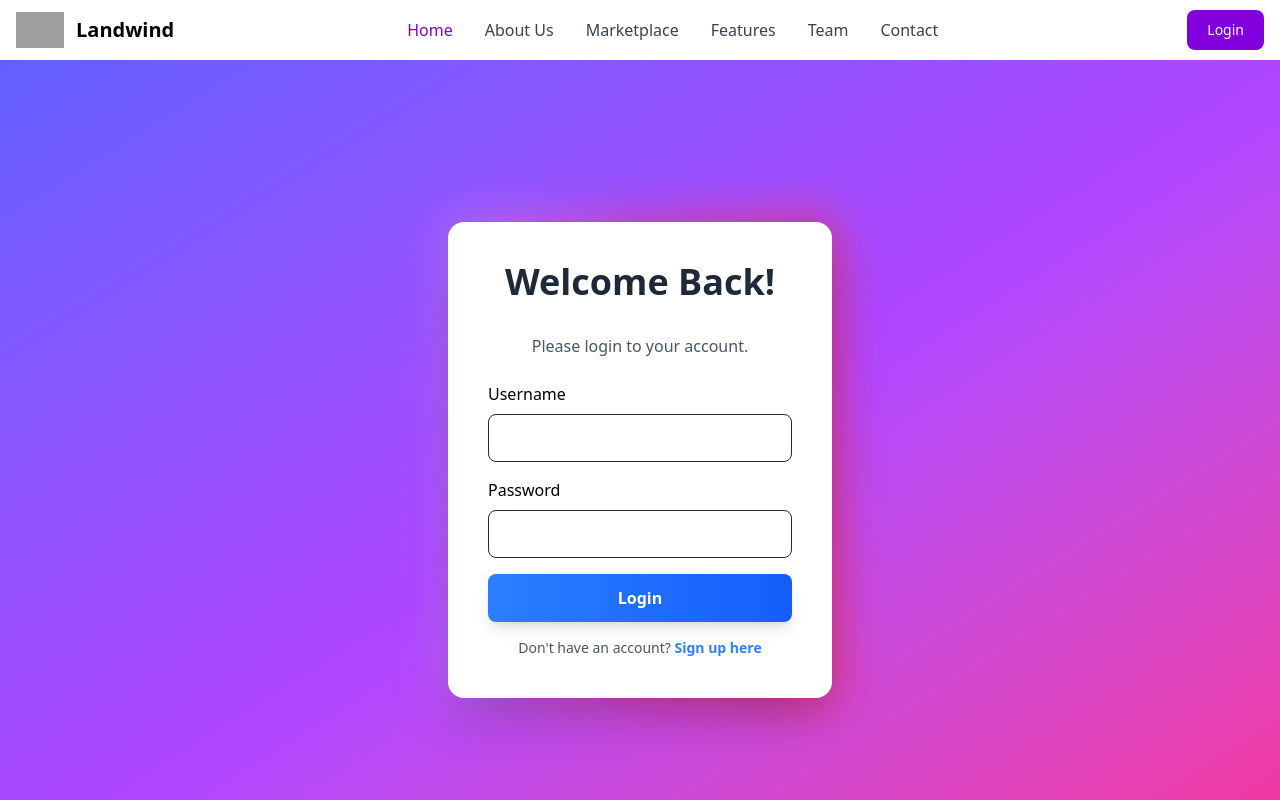
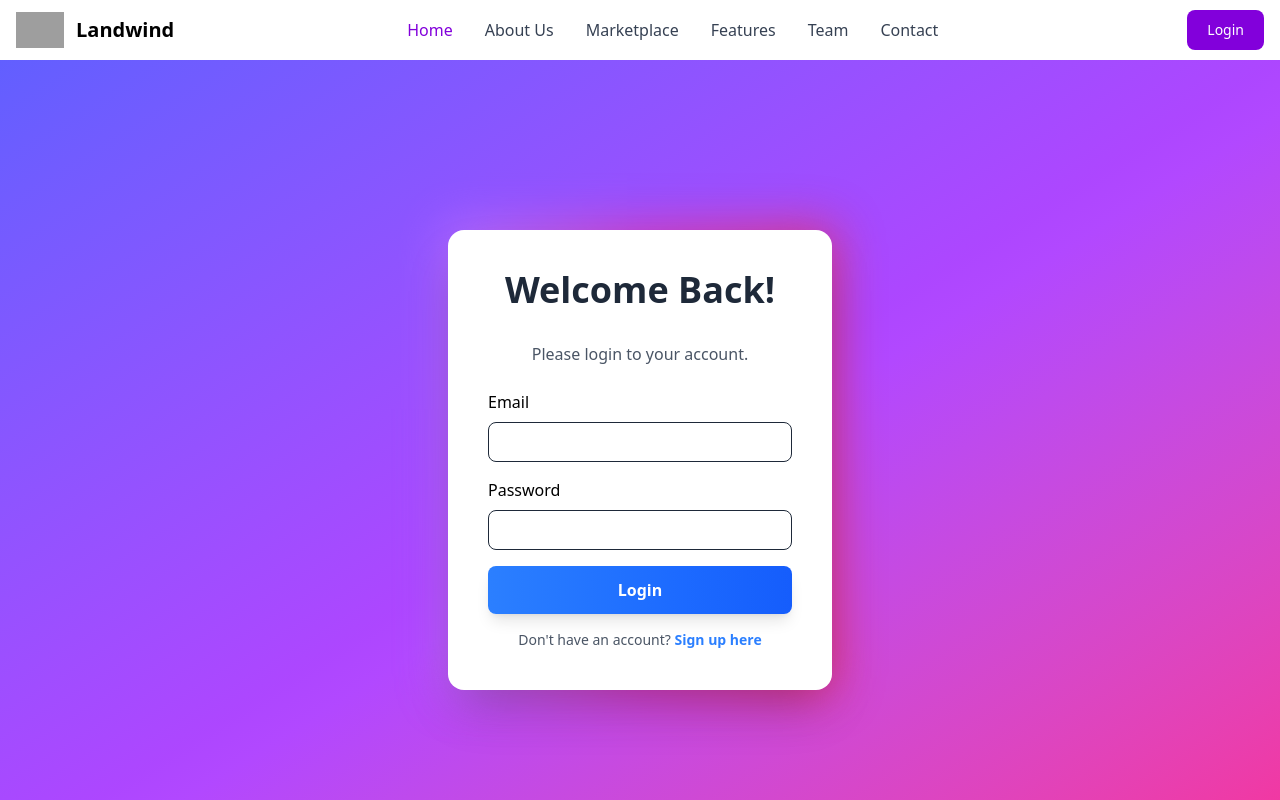
Before and after one commit to mhrhabib2004/Stationery-Shop-client, a React (Vite) app: page /login in a window 1280 px wide. Shown: the top 800 px of the page. Built offline with nearby package versions, Linux system fonts and the light colour scheme; grey boxes are pictures that could not be loaded.

Commit message:
up:sInput

```diff
--- a/src/components/From/Sinput.tsx
+++ b/src/components/From/Sinput.tsx
@@ -25,7 +25,7 @@ export default function Sinput({ type, name, label }: TInputProps) {
             {...field}
             type={type}
             id={name}
-            className="w-full h-12 border border-gray-800 px-3 rounded-lg"
+            className="w-full h-10 border border-gray-800 px-3 rounded-lg"
           />
         )}
       />
--- a/src/components/pages/Login.tsx
+++ b/src/components/pages/Login.tsx
@@ -32,7 +32,7 @@ export default function Login() {
               className="space-y-6"
               onSubmit={methods.handleSubmit(onSubmit)}
             >
-              <Sinput type="text" name="username" label="Username" />
+              <Sinput type="text" name="email" label="Email" />
               <Sinput type="password" name="password" label="Password" />
               <button
                 type="submit"
```
